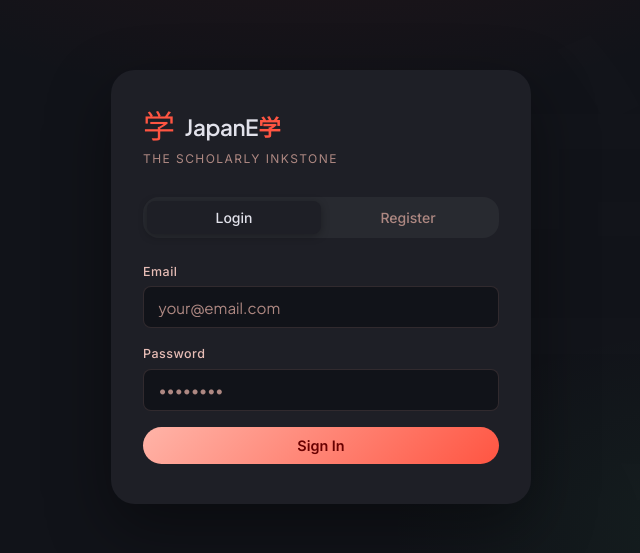
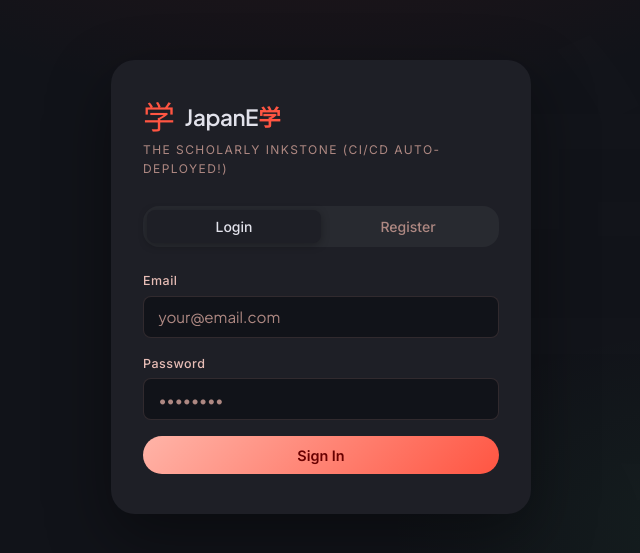
Before and after one commit to hohieu11133/JapanesElearning, a plain HTML site: page frontend/index.html in a window 1280 px wide. Shown: the part 113-666 px from the top of the page, without its empty margins (319-959 px from the left). Drawn offline with Linux system fonts and the light colour scheme.

Commit message:
checkcicd

```diff
--- a/frontend/index.html
+++ b/frontend/index.html
@@ -22,7 +22,7 @@
       <span class="brand-kanji">学</span>
       <span class="brand-name">JapanE<em>学</em></span>
     </div>
-    <p class="auth-tagline">The Scholarly Inkstone</p>
+    <p class="auth-tagline">The Scholarly Inkstone (CI/CD Auto-deployed!)</p>
 
     <div class="auth-tabs">
       <button id="tab-login" class="auth-tab active" onclick="switchAuthTab('login')">Login</button>
```
